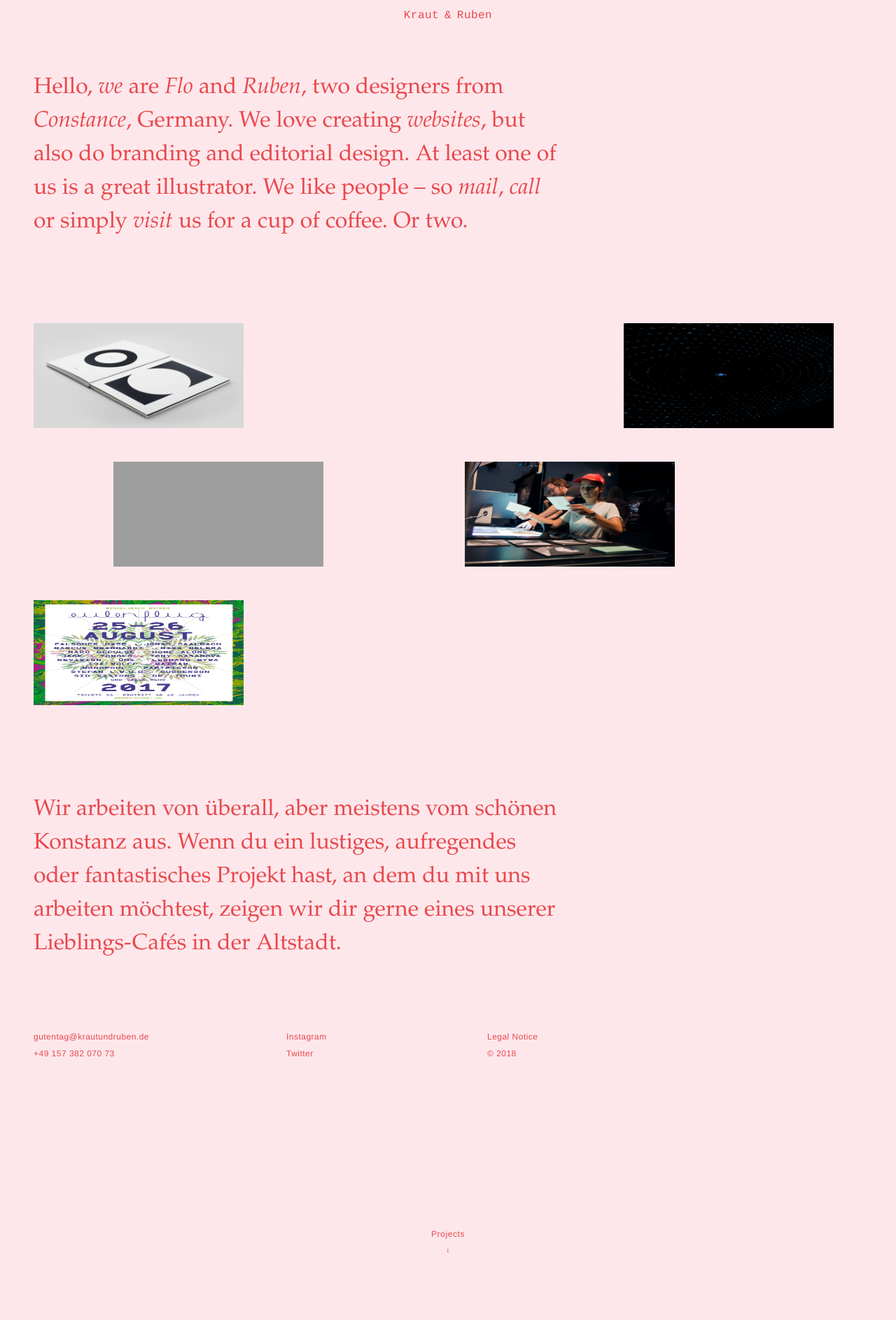
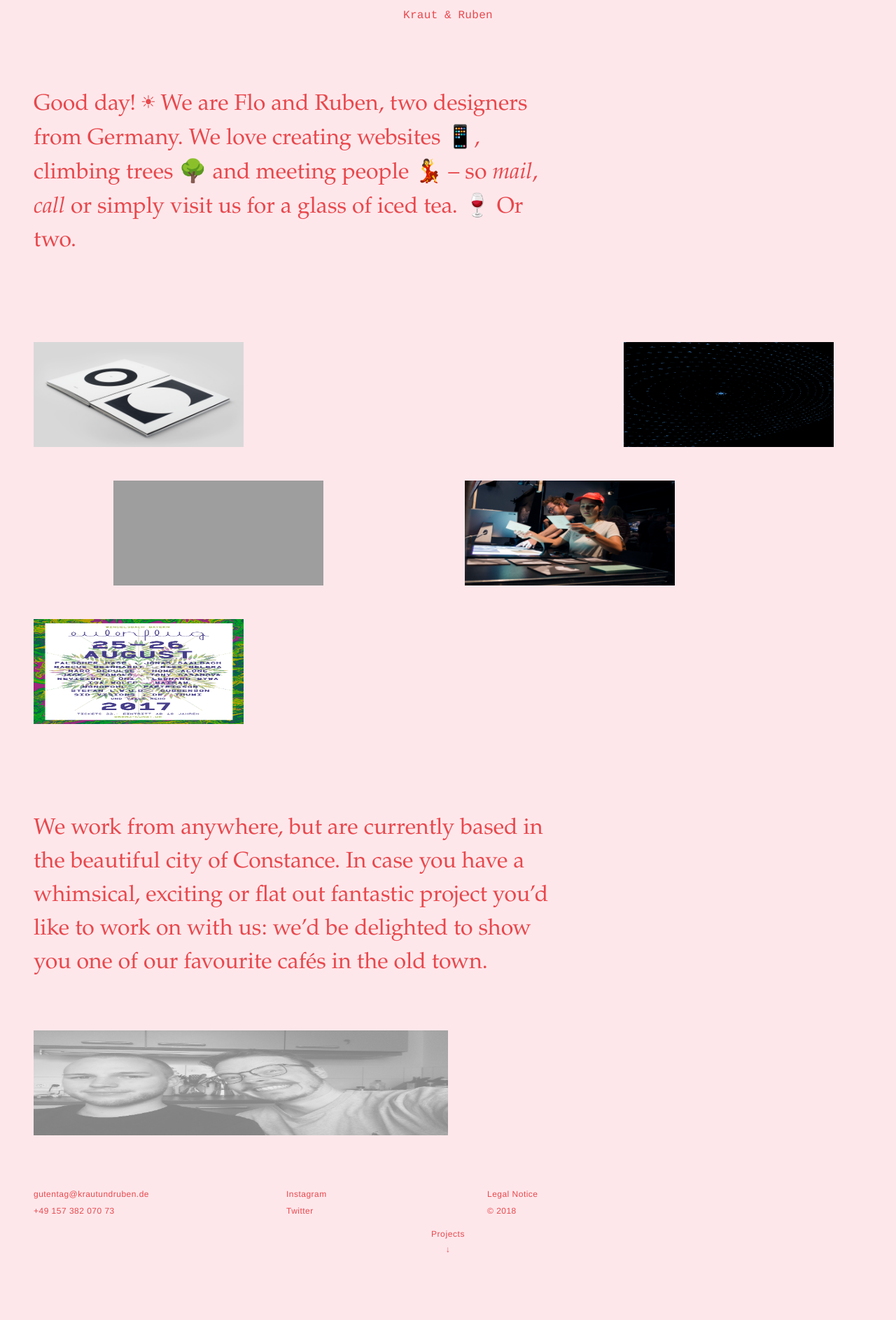
Before and after one commit to rubenhussong/kraut-und-ruben-web, a PHP site: page / in a window 1280 px wide. Shown: the top 1887 px of the page at 70% size. Run offline with PHP 8.4, Linux system fonts and the light colour scheme; style sheets or scripts are compiled from the project's sources; some web fonts are replaced; grey boxes are pictures that could not be loaded.

Commit message:
project page layout, ja optimization, small stuff

```diff
--- a/app/php/modules/page-main.php
+++ b/app/php/modules/page-main.php
@@ -11,37 +11,29 @@
     </a>
 </div>
 <div class="section change-color" id="section--about">
-    <div id="about-images">
-        <img class="about-image" id="about-image--wir" src="/img/flo-und-ruben-02.jpg" alt="kraut-und-ruben" sizes="auto">
-    </div>
     <div class="scroll-animation" id="about-text">
         <p>
             <?php if ($lang == 'de'): ?>
 
-                Hallo, <span id="span--wir">wir</span>
-                sind <span id="span--flo">Flo</span>
-                und <span id="span--ruben">Ruben</span>,
-                zwei Designer aus <span id="span--konstanz">Konstanz</span>.
-                Am Liebsten entwickeln wir <span id="span--webseiten">Webseiten</span>.
-                Außerdem gestalten wir Marken und Editorial-Designs. Mindestens einer von uns ist ein toller Illustrator.
-                Wir mögen Menschen – also <a href="mailto:gutentag@krautundruben.de">schreib</a>
-                uns, <a href="#section--footer">ruf</a>
-                uns an oder <a href="#section--footer">besuch</a>
-                uns gleich auf ein, zwei, drei Kaffee!
+                Guten Tag! <span class="symbol">&#x2600;</span>
+                Wir sind Flo und Ruben, zwei Designer aus Deutschland.
+                Wir lieben es, Webseiten <span class="symbol device-icon"></span>
+                zu entwickeln, auf Bäume <span class="symbol">&#x1f333;</span>
+                zu klettern und Menschen <span class="symbol">&#x1F483;</span> kennen zu lernen –
+                also <a href="mailto:gutentag@krautundruben.de">schreib</a> uns,
+                <a href="#foot-line">ruf</a> uns an oder besuch uns auf ein, zwei Gläschen Eistee.
+                <span class="symbol ice-tea-icon"></span>
 
             <?php else: ?>
 
-                Hello, <span id="span--wir">we</span>
-                are <span id="span--flo">Flo</span>
-                and <span id="span--ruben">Ruben</span>,
-                two designers from <span id="span--konstanz">Constance</span>,
-                Germany.
-                We love creating <span id="span--webseiten">websites</span>,
-                but also do branding and editorial design. At least one of us is a great illustrator.
-                We like people – so <a href="mailto:gutentag@krautundruben.de">mail</a>,
-                <a href="#section--footer">call</a>
-                or simply <a href="#section--footer">visit</a>
-                us for a cup of coffee. Or two.
+                Good day! <span class="symbol">&#x2600;</span>
+                We are Flo and Ruben, two designers from Germany.
+                We love creating websites <span class="symbol device-icon"></span>,
+                climbing trees <span class="symbol">&#x1f333;</span>
+                and meeting people <span class="symbol">&#x1F483;</span> –
+                so <a href="mailto:gutentag@krautundruben.de">mail</a>,
+                <a href="#foot-line">call</a> or simply visit us for a glass of iced tea. <span class="symbol ice-tea-icon"></span>
+                Or two.
 
             <?php endif ?>
         </p>
@@ -111,9 +103,23 @@
 <footer class="section change-color" id="section--footer">
     <div class="scroll-animation" id="footer-text">
         <p>
-            Wir arbeiten von überall, aber meistens vom schönen Konstanz aus.
-            Wenn du ein lustiges, aufregendes oder fantastisches Projekt hast, an dem du mit uns arbeiten möchtest, zeigen wir dir gerne eines unserer Lieblings-Cafés in der Altstadt.
+            <?php if ($lang == 'de'): ?>
+
+                Wir arbeiten von überall, aber meistens vom schönen Konstanz aus.
+                Wenn du ein lustiges, aufregendes oder fantastisches Projekt hast,
+                an dem du mit uns arbeiten möchtest, zeigen wir dir gerne eines unserer Lieblings-Cafés in der Altstadt.
+
+            <?php else: ?>
+
+                We work from anywhere, but are currently based in the beautiful city of Constance.
+                In case you have a whimsical, exciting or flat out fantastic project you’d like to work on with us:
+                we’d be delighted to show you one of our favourite cafés in the old town.
+
+            <?php endif ?>
         </p>
+    </div>
+    <div class="scroll-animation" id="footer-image">
+        <img data-src="/img/flo-und-ruben-02.jpg" alt="kraut-und-ruben" sizes="auto">
     </div>
     <?php include 'php/modules/footer.php'; ?>
 </footer>
--- a/app/php/modules/projects/page-space.php
+++ b/app/php/modules/projects/page-space.php
@@ -1,4 +1,4 @@
-<div class="project-title scroll-animation" id="firstchild">
+<div class="project-title scroll-animation">
     <h1>Space – A Journey into the Void</h1>
     <div class="project-details">
         <h2>
@@ -6,15 +6,17 @@
         </h2>
     </div>
 </div>
+
 <div class="project-hero scroll-animation" id="project-hero--space">
     <img src="" data-src="/img/space-banner.jpg" alt="space-hero" sizes="auto">
 </div>
 
 <div class="project-description scroll-animation">
     <p>
-        The size and age of the Cosmos are beyond ordinary human understanding. Lost somewhere between immensity and eternity is our tiny planetary home.
+        “The size and age of the Cosmos are beyond ordinary human understanding. Lost somewhere between immensity and eternity is our tiny planetary home.” <span>– Carl Sagan</span>
     </p>
 </div>
+
 <div class="project-images">
     <div class="img-container img-small left scroll-animation">
         <img src="" data-src="/img/space/space02.jpg" alt="Book spread, bold typography." sizes="auto">
@@ -25,26 +27,26 @@
         <p>There's no lack of void.</p>
     </div>
     <div class="img-container img-large left scroll-animation">
-        <div class="slider slider-3">
+        <div class="slider">
             <img src="" data-src="/img/space/space04.jpg" alt="Book spread, graphic nonsense." sizes="auto">
             <img src="" data-src="/img/space/space01.jpg" alt="Book spread, graphic nonsense." sizes="auto">
             <img src="" data-src="/img/space/space02.jpg" alt="Book spread, bold typography." sizes="auto">
         </div>
         <p>There we go again.</p>
     </div>
-    <div class="img-description left scroll-animation">
-        <p>This project attempts an exploration of the word space and its many meanings. Stretching from the vast expanse of the universe to the measurements of small everyday items, space is everywhere. And yet it doesn't truly exist. Space is the absence of matter.</p>
+    <div class="image-description left scroll-animation">
+        <p>
+            This project attempts an exploration of the word space and its many meanings. Stretching from the vast expanse of the universe to the measurements of small everyday items, space is everywhere. And yet it doesn't truly exist. Space is the absence of matter.
+        </p>
     </div>
-    <div class="img-container img-large right scroll-animation">
+    <div class="img-container img-middle right scroll-animation">
         <img src="" data-src="img/space/space_detail02.jpg" alt="Book spread, Neil DeGrasse Tyson illustration." sizes="auto">
     </div>
     <div class="img-container img-large left scroll-animation">
         <img src="" data-src="img/space/space_detail03.jpg" alt="Space poster." sizes="auto">
     </div>
 </div>
-<div>
-        <p>See you, space cowboy…</p>
-</div>
+
 <footer class="section change-color" id="section--footer">
     <?php include 'php/modules/footer.php'; ?>
 </footer>
--- a/app/scss/layout/_footer.scss
+++ b/app/scss/layout/_footer.scss
@@ -2,7 +2,7 @@ footer {
   display: inline-block;
   box-sizing: border-box;
   width: 100%;
-  padding: (.5 * $gutter-x) (.5 * $gutter-y);
+  padding: (.5 * $gutter-y) (.5 * $gutter-x);
   #footer-text {
     box-sizing: border-box;
     width: 50rem;
@@ -11,13 +11,24 @@ footer {
     @include font-serif(l);
     p { margin: 0; }
   }
+  #footer-image{
+    font-size: 0;
+    box-sizing: border-box;
+    width: 100%;
+    float: left;
+    padding: (.5 * $gutter-y) (.5 * $gutter-x);
+    img {
+      width: 50%;
+      float: left;
+    }
+  }
   #foot-line {
     max-width: 85%;
     width: 45rem;
     @include font-sans(xs, .04em, $line-height--extralarge);
     list-style: none;
-    padding: (.5 * $gutter-y) 0 0 0;
-    margin: 0 (.5 * $gutter-y);
+    padding: (.5 * $gutter-y) 0 0;
+    margin: 0 (.5 * $gutter-x);
     display: flex;
     justify-content: space-between;
     li {
--- a/app/scss/layout/_header.scss
+++ b/app/scss/layout/_header.scss
@@ -15,8 +15,8 @@ header {
         position: absolute;
         top: 0;
         margin: (($gutter-x - 1.5rem) / 2) 0;
-        &#h1--left { right: calc(50% + 0.8rem); }
-        &#h1--right { left: calc(50% + 0.8rem); }
+        &#h1--left { right: calc(50% + 0.9rem); }
+        &#h1--right { left: calc(50% + 0.9rem); }
         &#h1--center {
           text-align: center;
           width: .8rem;
--- a/app/scss/layout/_imprint.scss
+++ b/app/scss/layout/_imprint.scss
@@ -18,7 +18,6 @@
 		@include font-sans(s, 0, 2.5);
 		p {
 			margin: (.2 * $gutter-y) 0 (.6 * $gutter-y) 0;
-			//text-align: center;
 			span {
 				@include font-serif(m, 0, 1.7);
 			}
--- a/app/scss/layout/page-main/section-about.scss
+++ b/app/scss/layout/page-main/section-about.scss
@@ -2,35 +2,35 @@
   display: inline-block;
   box-sizing: border-box;
   width: 100%;
-  padding: 8vw (.5 * $gutter-x) $gutter-y;
+  padding: calc(3rem + 6vw) (.5 * $gutter-x) (.5 * $gutter-y);
   @include font-serif(l);
   #about-text {
     box-sizing: border-box;
     width: 50rem;
     max-width: 100%;
-    padding: 0 (.5 * $gutter-x);
-    a, span {
+    padding: 0 (.5 * $gutter-x) (.5 * $gutter-y);
+    a {
       display: inline-block;
+      overflow: visible;
       @include font-serif(l, false, false, italic);
       @include hover--about-link();
     }
-    span { cursor: default; }
-  }
-  #about-images {
-    pointer-events: none;
-    position: absolute;
-    width: 100%;
-    height: 100%;
-    top: 0; left: 0;
-    overflow: hidden;
-    .about-image {
-      position: absolute;
-      min-width: 100%;
-      min-height: 100%;
-      top: 50%;
-      left: 50%;
-      transform: translate3D(-50%,-50%,0);
-      @include hover--about-image();
+    .symbol {
+      font-family: $logotype;
     }
+    .device-icon:before {
+      content: '';
+      animation: deviceIcon 1.8s infinite;
+    }
+    .ice-tea-icon:before {
+      content: '';
+      animation: iceTeaIcon 4.8s infinite;
+    }
+    &.scroll-animation-top, &.scroll-animation-bottom {
+      .device-icon:before {
+        animation: null;
+      }
+    }
+
   }
 }
--- a/app/scss/layout/page-project/_page-project.scss
+++ b/app/scss/layout/page-project/_page-project.scss
@@ -1,7 +1,7 @@
 .page--project {
   .project-title {
     box-sizing: border-box;
-    padding: 8vw $gutter-x (.5 * $gutter-y);
+    padding: calc(3rem + 6vw) $gutter-x (.5 * $gutter-y);
     width: 100%;
     display: flex;
     justify-content: space-between;
@@ -32,9 +32,9 @@
   }
   .project-description {
     display: inline-block;
-    width: 45rem;
     padding: (.5 * $gutter-y) $gutter-x;
     max-width: 100%;
+    width: 45rem;
     @include font-serif(l, .01em, 1.5);
     p {
       width: 100%;
@@ -59,15 +59,13 @@
       p {
         @include font-serif(xs, 0em, 1.4);
         width: 90%;
-        padding: .25rem 0;
+        padding-top: .25rem;
       }
     }
-    .img-description {
-      display: inline-block;
+    .image-description {
       padding: $gutter-y (.5 * $gutter-x);
-      p {
-        @include font-serif(s, 0em, 1.6);
-      }
+      width: 17rem;
+      @include font-serif(s);
     }
   }
 }
--- a/app/scss/modules/_scroll-transitions.scss
+++ b/app/scss/modules/_scroll-transitions.scss
@@ -87,14 +87,16 @@ header {
 #scroll-marker-wrapper {
   #scroll-marker {
     transition:
-            transform .8s cubic-bezier(.75, 0, .25, 1),
+            transform .6s cubic-bezier(.75, 0, .25, 1),
             pointer-events 0s linear .7s,
-            opacity .6s cubic-bezier(.75, 0, .25, 1);
+            opacity .6s cubic-bezier(.75, 0, .25, 1),
+            display 0s .6s;
     transform: translate3D(0, 0, 0);
   }
   &.scroll-down {
     #scroll-marker {
       opacity: 0;
+      display: none;
       pointer-events: none;
       transform: translate3D(0, 4rem, 0);
     }
--- a/app/scss/modules/_static-animations.scss
+++ b/app/scss/modules/_static-animations.scss
@@ -1,6 +1,20 @@
 @keyframes scrollArrow {
   from {transform: translateY(.25rem);}
   to {transform: translateY(-.25rem);}
+}
+
+@keyframes deviceIcon {
+  0% {content: "\1F5A5";}
+  33% {content: "\1F4BB";}
+  66% {content: "\1F4F1";}
+  100% {content: "\1F5A5";}
+}
+@keyframes iceTeaIcon {
+  0% {content: "\1F37A";}
+  33% {content: "\1F377";}
+  66% {content: "\1F378";}
+  66% {content: "\1F379";}
+  100% {content: "\1F37A";}
 }
 
 .slider {
@@ -14,7 +28,7 @@
       left: 0;
     }
     opacity: 0;
-    &.slide-visible {
+    &.slide--visible {
       opacity: 1;
     }
   }
--- a/app/scss/modules/_typography.scss
+++ b/app/scss/modules/_typography.scss
@@ -97,7 +97,7 @@ $font-size: (
   font-family: $logotype;
   font-size: font-size($font-size);
   font-weight: 400;
-  letter-spacing: .03em;
+  letter-spacing: .02em;
 }
 
 @mixin heading() {
```
Also changed, not shown: app/js/main.js (+28 -43 lines), app/js/main-min.js.
